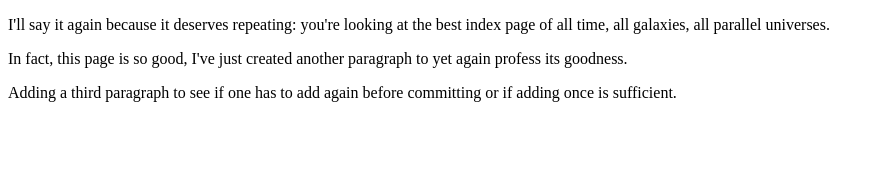
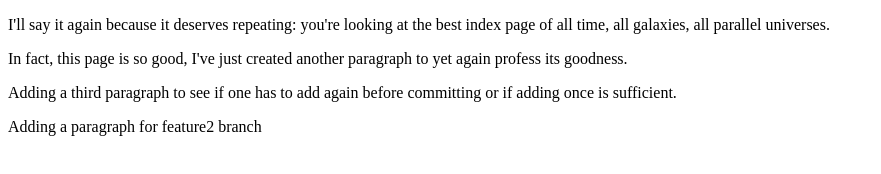
Before and after one commit to ironicallyprolific/hello-world, a plain HTML site: page index.html in a window 1280 px wide. Shown: the whole page, without its empty margins (0-881 px from the left). Drawn offline with Linux system fonts and the light colour scheme.

Commit message:
added paragraph for feature2 branch

```diff
--- a/index.html
+++ b/index.html
@@ -13,5 +13,8 @@
 		<p>
 		Adding a third paragraph to see if one has to add again before committing or if adding once is sufficient.
 		</p>
+		<p>
+		Adding a paragraph for feature2 branch
+		</p>
 	</body>
 </html>
```
